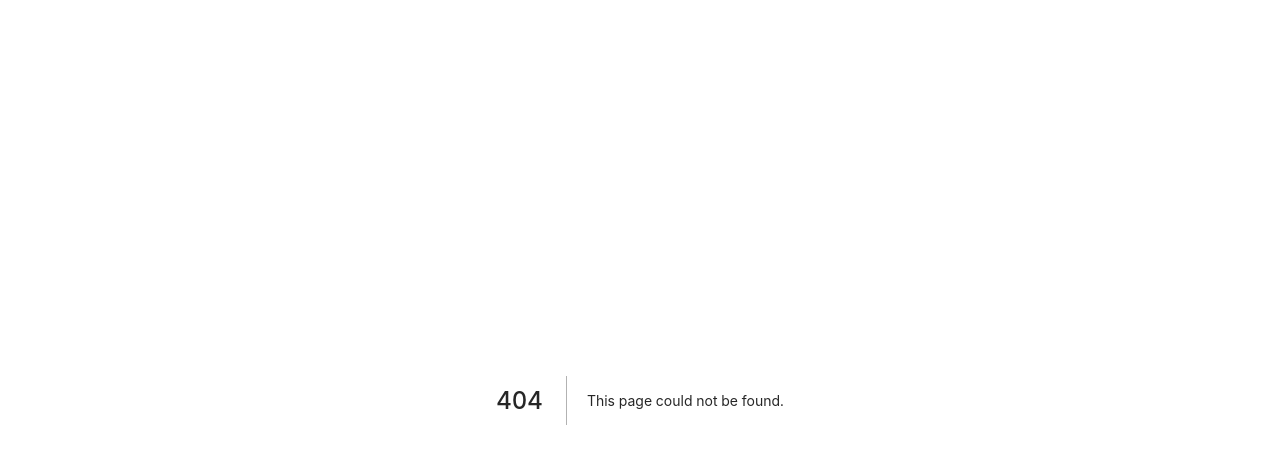
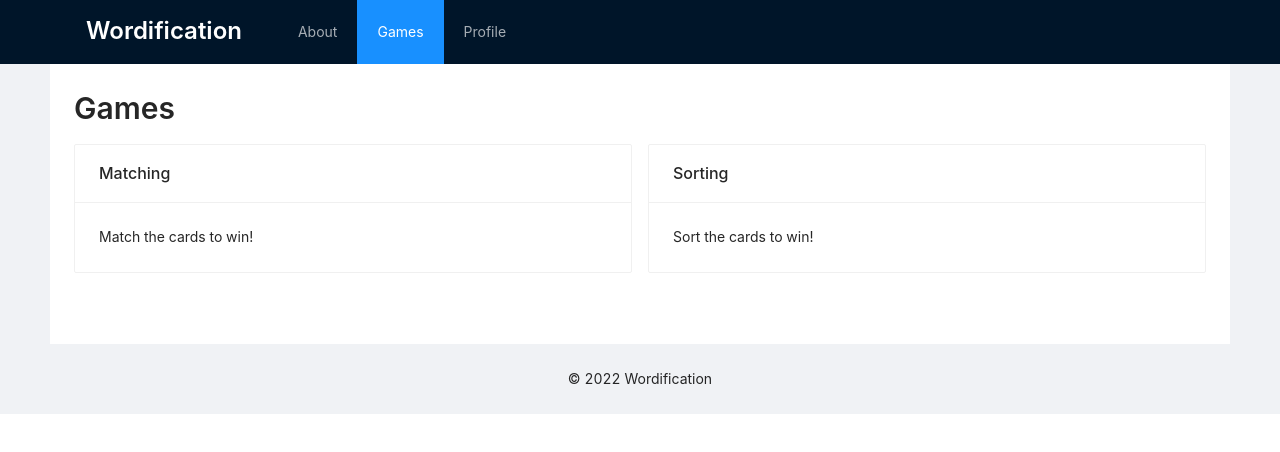
Before and after one commit to wordification/front, a Next.js app: page /games in a window 1280 px wide. Before the commit this address had no page. Shown: the top 452 px of the page. Built offline with nearby package versions, Linux system fonts and the light colour scheme.

Commit message:
feat: create game page skeletons

```diff
--- /dev/null
+++ b/src/pages/games/index.tsx
@@ -0,0 +1,38 @@
+import { Card, List } from "antd";
+import { useRouter } from "next/router";
+import React from "react";
+
+import Layout from "../../components/Layout";
+
+const Games = () => {
+  const router = useRouter();
+  const data = [
+    {
+      title: "Matching",
+      content: "Match the cards to win!",
+      onClick: () => void router.push("/games/matching"),
+    },
+    {
+      title: "Sorting",
+      content: "Sort the cards to win!",
+      onClick: () => void router.push("/games/sorting"),
+    },
+  ];
+  return (
+    <Layout title="Games">
+      <List
+        grid={{ gutter: 16, column: 2 }}
+        dataSource={data}
+        renderItem={(item) => (
+          <List.Item>
+            <Card hoverable onClick={item.onClick} title={item.title}>
+              {item.content}
+            </Card>
+          </List.Item>
+        )}
+      />
+    </Layout>
+  );
+};
+
+export default Games;
--- /dev/null
+++ b/src/pages/games/matching.tsx
@@ -0,0 +1,5 @@
+import Layout from "../../components/Layout";
+
+const MatchingGame = () => <Layout title="Matching Game">Coming soon!</Layout>;
+
+export default MatchingGame;
--- /dev/null
+++ b/src/pages/games/sorting.tsx
@@ -0,0 +1,5 @@
+import Layout from "../../components/Layout";
+
+const SortingGame = () => <Layout title="Sorting Game">Coming soon!</Layout>;
+
+export default SortingGame;
```
